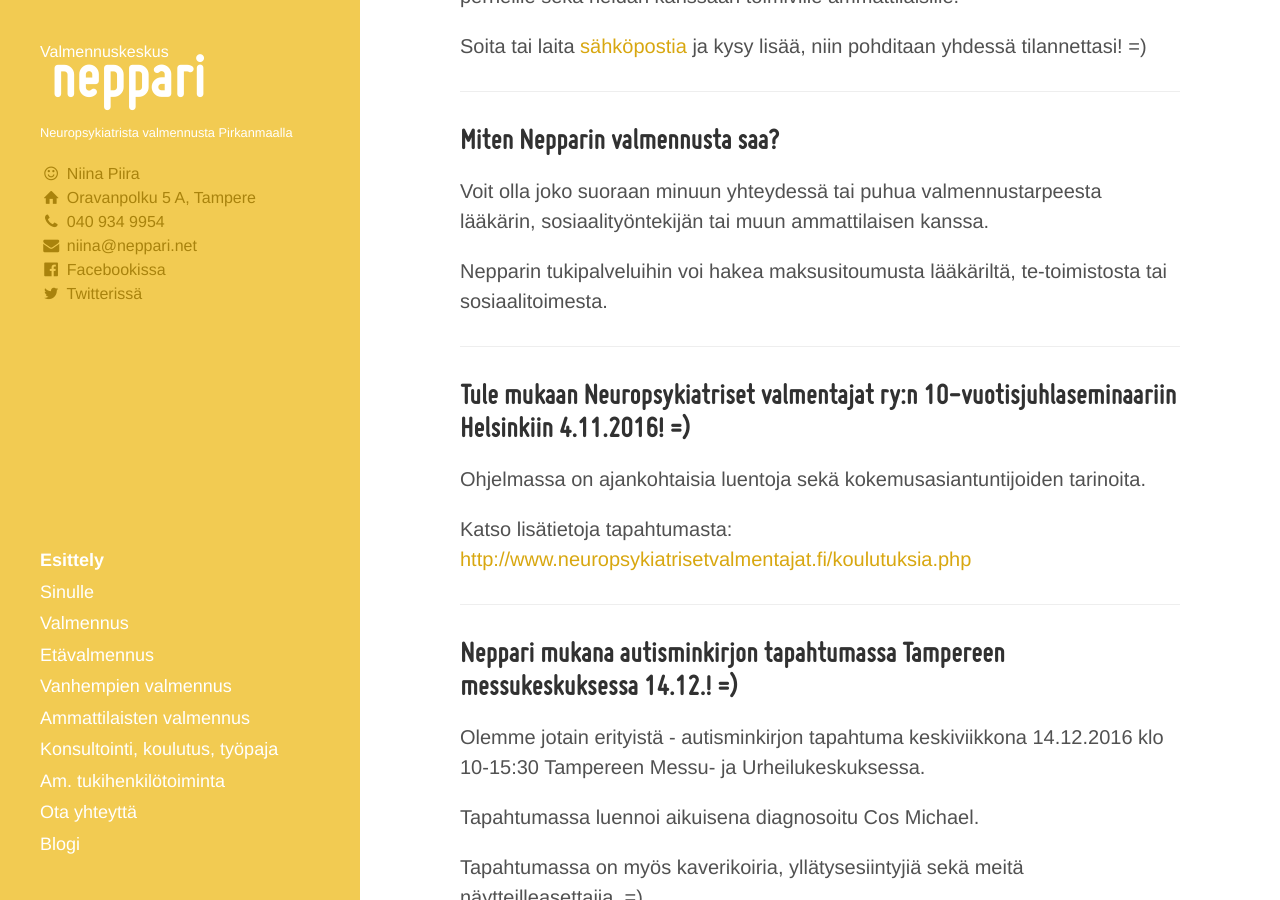
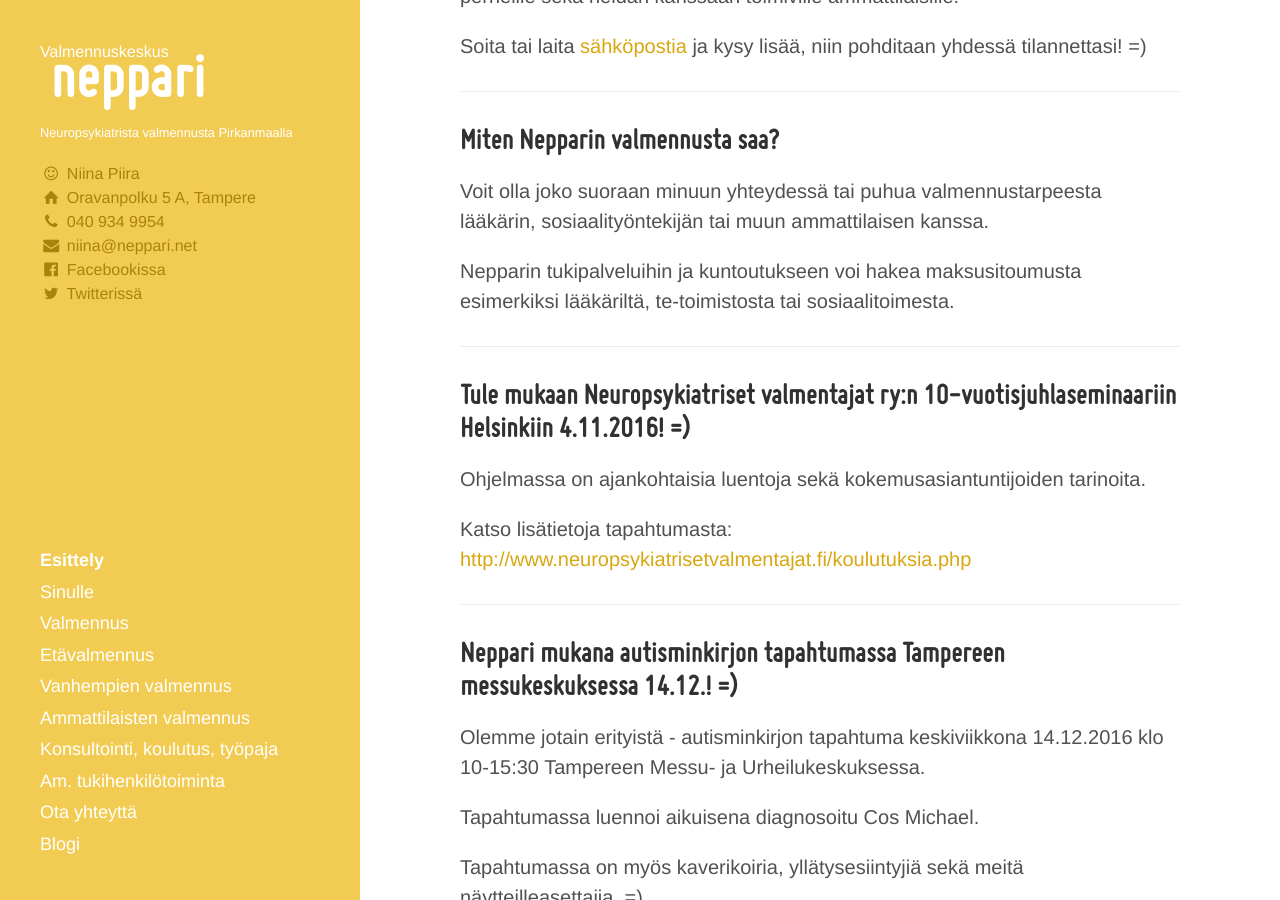
Before and after one commit to niinapiira/neppari.net, a Jekyll site: the page built from index.md, in a window 1280 px wide and 900 px high, scrolled down 541 px. Built offline with Jekyll 4.4.1, drawn with Linux system fonts in a browser that asks for light colours.

Commit message:
Updated index.md

```diff
--- a/index.md
+++ b/index.md
@@ -32,7 +32,7 @@ ___
 
 Voit olla joko suoraan minuun yhteydessä tai puhua valmennustarpeesta lääkärin, sosiaalityöntekijän tai muun ammattilaisen kanssa.
 
-Nepparin tukipalveluihin voi hakea maksusitoumusta lääkäriltä, te-toimistosta tai sosiaalitoimesta.
+Nepparin tukipalveluihin ja kuntoutukseen voi hakea maksusitoumusta esimerkiksi lääkäriltä, te-toimistosta tai sosiaalitoimesta.
 
 ___
 
```
